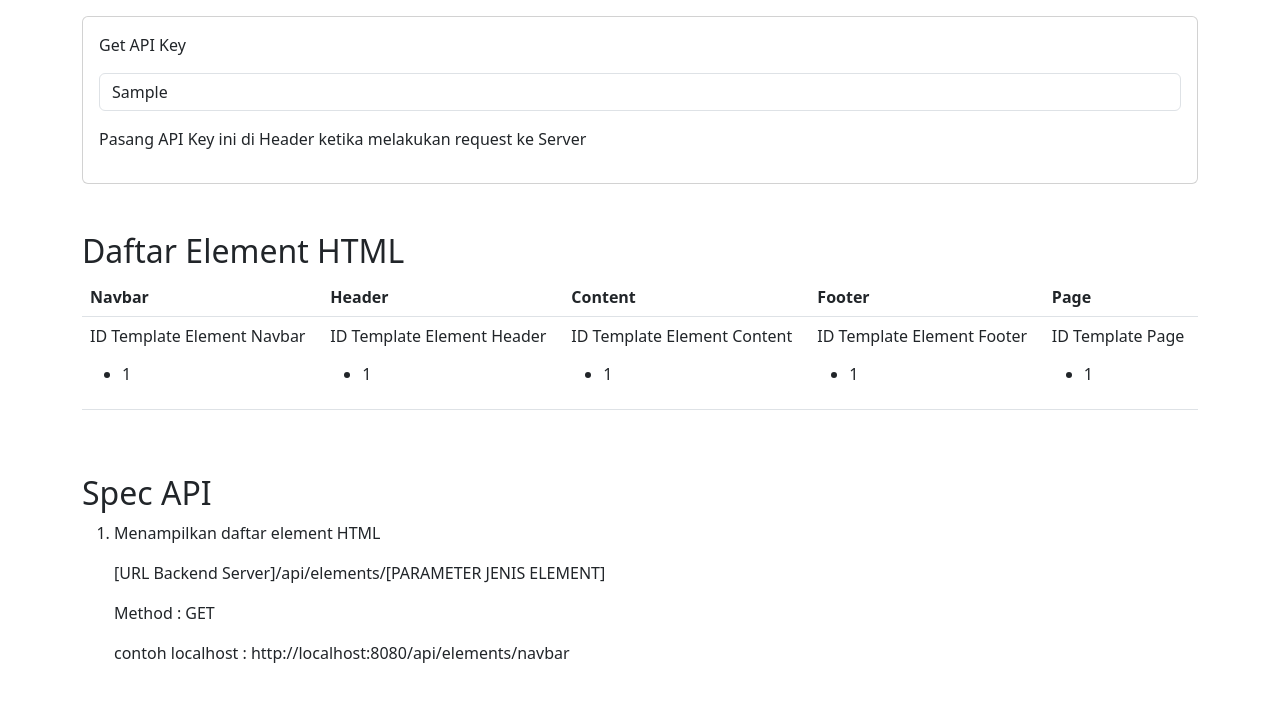
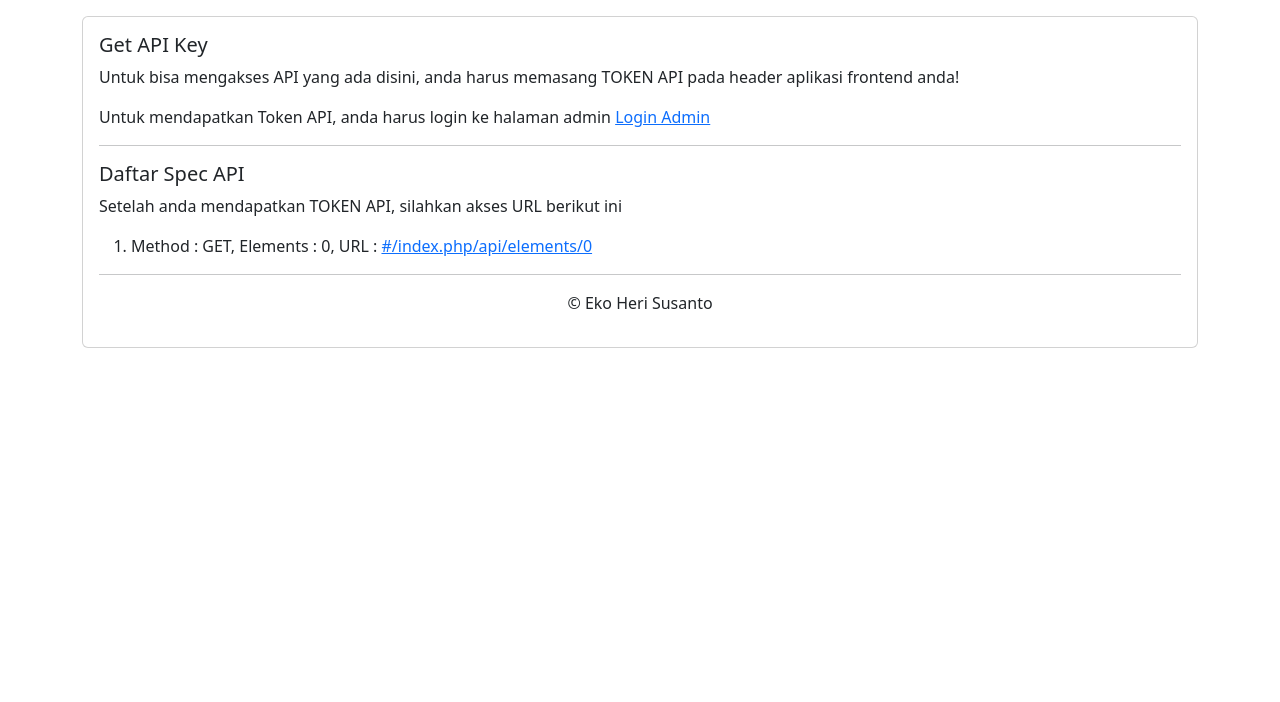
Before and after one commit to ekoheri/webbuilder, a PHP site: template backend/view/view_api.php in a window 1280 px wide. Shown: the top 702 px of the page. Run offline with PHP 8.4, Linux system fonts and the light colour scheme; the template is opened without the code that fills it: most values are stand-ins (such as "Sample title", 1, 10 or a date in 2020).

Commit message:
update token api

```diff
--- a/backend/controller/api.php
+++ b/backend/controller/api.php
@@ -52,7 +52,7 @@ class api {
 
 
         $data_list["list_element"] = $db_arr;
-        $data_list["api_key"] = $this->api_key;
+        $data_list["baseurl"] = $this->baseurl;
         echo $view->loadView('view/view_api.php', $data_list);
     }
 
--- a/backend/view/view_api.php
+++ b/backend/view/view_api.php
@@ -9,94 +9,25 @@
         <div class="col">
             <div class="card">
                 <div class="card-body">
-                    <p>Get API Key</p>
-                    <p><input class="form-control" readonly type="text" value ="<?php echo $api_key ?>" /></p>
-                    <p>Pasang API Key ini di Header ketika melakukan request ke Server</p>
+                    <h5>Get API Key</h5>
+                    <p>Untuk bisa mengakses API yang ada disini, anda harus memasang TOKEN API pada header aplikasi frontend anda!</p>
+                    <p>Untuk mendapatkan Token API, anda harus login ke halaman admin <a href="<?php echo $baseurl ?>/index.php/admin">Login Admin</a></p>
+                    <hr />
+                    <h5>Daftar Spec API</h5>
+                    <p>Setelah anda mendapatkan TOKEN API, silahkan akses URL berikut ini</p>
+                    <ol>
+                        <?php foreach($list_element as $key => $value) { ?>
+                        <li>Method : GET, Elements : <?php echo $key ?>, URL :
+                            <a href="<?php echo $baseurl.'/index.php/api/elements/'.$key ?>">
+                                <?php echo $baseurl.'/index.php/api/elements/'.$key  ?>
+                            </a>
+                        </li>
+                        <?php }?>
+                    </ol>
+                    <hr />
+                    <p class="text-center">&copy Eko Heri Susanto</p>
                 </div>
             </div>
-        </div>
-    </div>
-    <div class="row py-5">
-        <div class="col">
-            <h2>Daftar Element HTML</h2>
-            <table class="table">
-                <thead>
-                    <tr>
-                        <th scope="col">Navbar</th>
-                        <th scope="col">Header</th>
-                        <th scope="col">Content</th>
-                        <th scope="col">Footer</th>
-                        <th scope="col">Page</th>
-                    </tr>
-                </thead>
-                <tbody>
-                    <tr>
-                        <td>
-                            <?php
-                                echo "<p>ID Template Element Navbar</p>";
-                                echo "<ul>";
-                                foreach($list_element['navbar'] as $x) {
-                                    echo "<li>".$x['id']."</li>";
-                                }
-                                echo "</ul>";
-                            ?>
-                        </td>
-                        <td>
-                        <?php
-                                echo "<p>ID Template Element Header</p>";
-                                echo "<ul>";
-                                foreach($list_element['header'] as $x) {
-                                    echo "<li>".$x['id']."</li>";
-                                }
-                                echo "</ul>";
-                            ?>
-                        </td>
-                        <td>
-                        <?php
-                                echo "<p>ID Template Element Content</p>";
-                                echo "<ul>";
-                                foreach($list_element['content'] as $x) {
-                                    echo "<li>".$x['id']."</li>";
-                                }
-                                echo "</ul>";
-                            ?>
-                        </td>
-                        <td>
-                        <?php
-                                echo "<p>ID Template Element Footer</p>";
-                                echo "<ul>";
-                                foreach($list_element['footer'] as $x) {
-                                    echo "<li>".$x['id']."</li>";
-                                }
-                                echo "</ul>";
-                            ?>
-                        </td>
-                        <td>
-                            <?php
-                                echo "<p>ID Template Page </p>";
-                                echo "<ul>";
-                                foreach($list_element['page'] as $x) {
-                                    echo "<li>".$x['id']."</li>";
-                                }
-                                echo "</ul>";
-                            ?>
-                        </td>
-                    </tr>
-                </tbody>
-            </table>
-        </div>
-    </div>
-    <div class="row">
-        <div class="col">
-            <h2>Spec API</h2>
-            <ol>
-                <li>
-                    <p>Menampilkan daftar element HTML</p>
-                    <p>[URL Backend Server]/api/elements/[PARAMETER JENIS ELEMENT]</p>
-                    <p>Method : GET</p>
-                    <p>contoh localhost : http://localhost:8080/api/elements/navbar</p>
-                </li>
-            </ol>
         </div>
     </div>
 </div>
--- a/backend/view/view_header.php
+++ b/backend/view/view_header.php
@@ -18,6 +18,9 @@
             <li class="nav-item">
                 <a class="nav-link" href="<?php echo $baseurl?>list">List Element</a>
             </li>
+            <li class="nav-item">
+                <a class="nav-link" href="<?php echo $baseurl?>showapikey">Token API</a>
+            </li>
         </ul>
         <div class="d-flex" role="search">
             <button class="btn btn-outline-danger" onclick="location.href='<?php echo $baseurl?>logout';">Logout</button>
```
Also changed, not shown: backend/controller/admin.php (+22 -0 lines), backend/view/view_apikey.php (added, +14 -0 lines).
